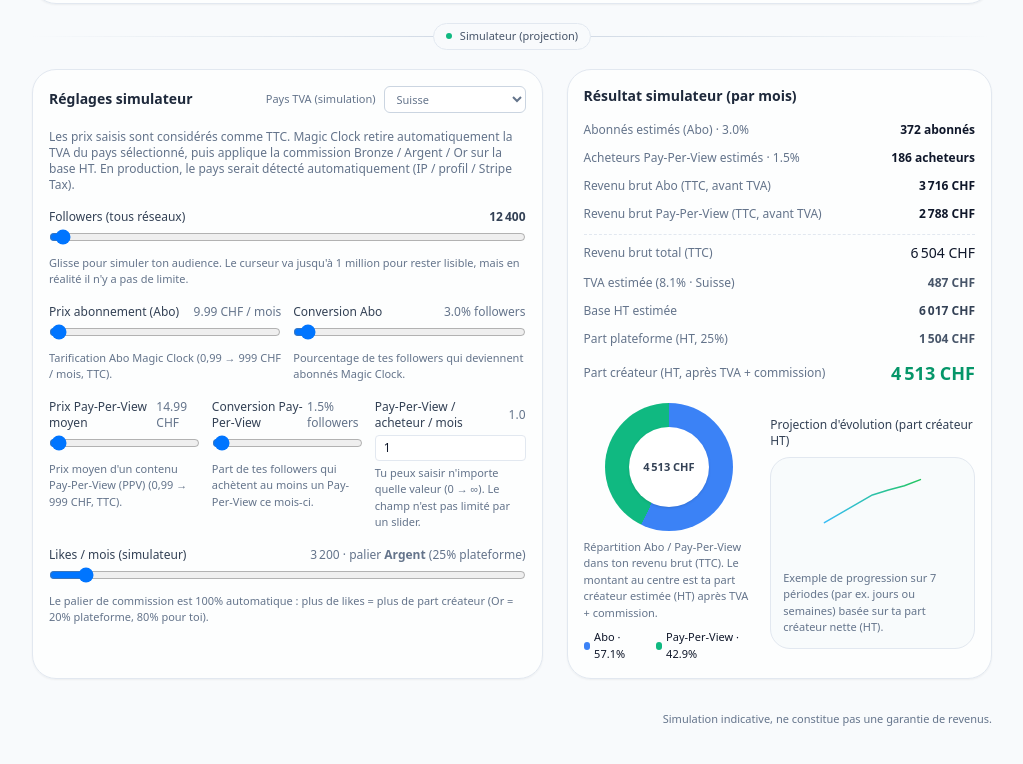
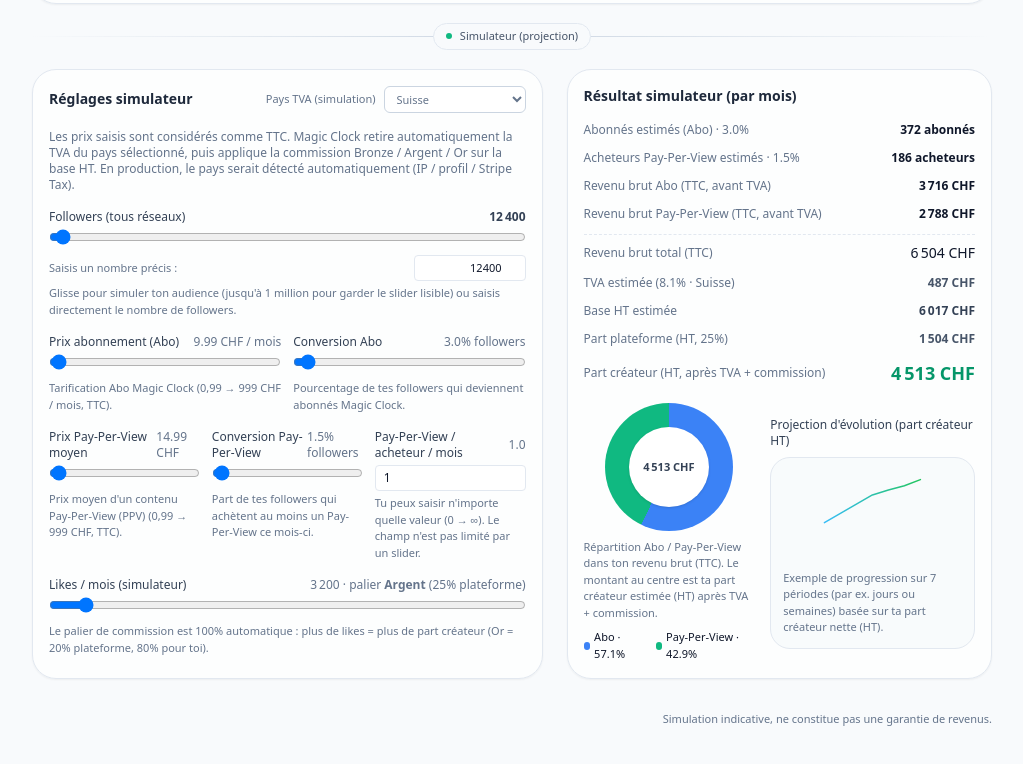
Before and after one commit to welcome-magic-clock/magic-clock-web-mvp, a Next.js app: page /monet in a window 1280 px wide. Shown: the part 1158-1922 px from the top of the page, without its empty margins (256-1279 px from the left). Built offline with nearby package versions, Linux system fonts and the light colour scheme.

Commit message:
Update page.tsx

```diff
--- a/app/monet/page.tsx
+++ b/app/monet/page.tsx
@@ -725,6 +725,8 @@ export default function MonetPage() {
       {simFollowers.toLocaleString("fr-CH")}
     </span>
   </div>
+
+  {/* Slider */}
   <input
     type="range"
     min={0}
@@ -736,10 +738,31 @@ export default function MonetPage() {
     }
     className="w-full"
   />
+
+  {/* Champ de saisie directe */}
+  <div className="mt-1 flex items-center justify-between gap-2 text-[11px]">
+    <span className="text-slate-500">Saisis un nombre précis :</span>
+    <input
+      type="number"
+      min={0}
+      max={10000000}
+      step={100}
+      value={simFollowers}
+      onFocus={(e) => e.target.select()}
+      onChange={(e) => {
+        const raw = e.target.value;
+        const normalized = raw.replace(/^0+(?=\d)/, "");
+        const num = Number(normalized || "0");
+        setSimFollowers(clamp(num, 0, 10000000));
+      }}
+      className="w-28 rounded border border-slate-200 px-2 py-1 text-right text-[11px]"
+    />
+  </div>
+
   <p className="text-[11px] text-slate-500">
-              Glisse pour simuler ton audience. Le curseur va jusqu&apos;à 1
-              million pour rester lisible, mais en réalité il n&apos;y a pas de
-              limite.
+    Glisse pour simuler ton audience (jusqu&apos;à 1&nbsp;million pour
+    garder le slider lisible) ou saisis directement le nombre de
+    followers.
   </p>
 </div>
 
```
Lines whose indentation alone changed are shown as unchanged.
